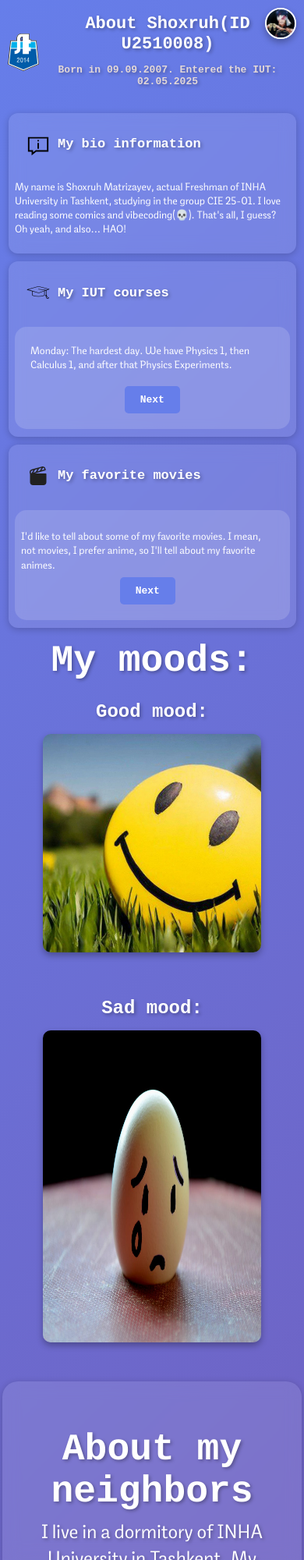
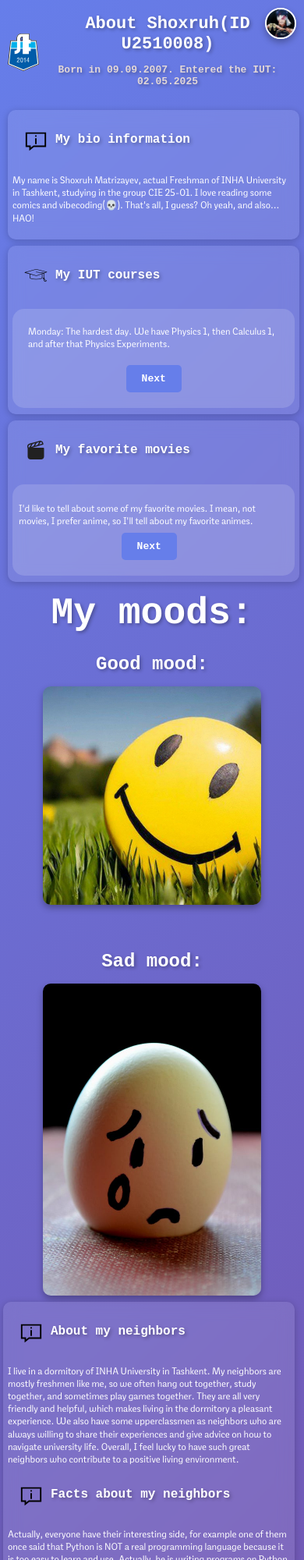
Before and after one commit to Shoha-ops/Shoha-ops.github.io, a plain HTML site: page index.html in a window 390 px wide. Shown: the top 2000 px of the page at 78% size. Drawn offline with Linux system fonts and the light colour scheme.

Commit message:
Refactor neighbors section for improved structure and styling

```diff
--- a/index.html
+++ b/index.html
@@ -159,12 +159,12 @@
             </div>
         </div>
 
-        <div class="neig">
-            <h2 class="neig-h">About my neighbors</h2>
-            <p class="neig-text">I live in a dormitory of INHA University in Tashkent. My neighbors are mostly freshmen like me, so we often hang out together, study together, and sometimes play games together. They are all very friendly and helpful, which makes living in the dormitory a pleasant experience. We also have some upperclassmen as neighbors who are always willing to share their experiences and give advice on how to navigate university life. Overall, I feel lucky to have such great neighbors who contribute to a positive living environment.</p>
-            <h2 class="neig-h">Interesting facts about my neighbors</h2>
-            <p class="neig-text">Actually, everyone have their interesting side, for example one of them once said that Python is NOT a real programming language because it is too easy to learn and use. Actually, he is writing programs on Python right now🤣🤣🤣</p>
-        </div>
+        <section class="bio" id="neighbors">
+            <h2><img src="img/about.svg" alt="neighbors-logo" class="logo-bio">About my neighbors</h2>
+            <p>I live in a dormitory of INHA University in Tashkent. My neighbors are mostly freshmen like me, so we often hang out together, study together, and sometimes play games together. They are all very friendly and helpful, which makes living in the dormitory a pleasant experience. We also have some upperclassmen as neighbors who are always willing to share their experiences and give advice on how to navigate university life. Overall, I feel lucky to have such great neighbors who contribute to a positive living environment.</p>
+            <h2><img src="img/about.svg" alt="facts-logo" class="logo-bio">Facts about my neighbors</h2>
+            <p>Actually, everyone have their interesting side, for example one of them once said that Python is NOT a real programming language because it is too easy to learn and use. Actually, he is writing programs on Python right now🤣🤣🤣</p>
+        </section>
     </main>
     <footer>
         <div class="footer-container">
--- a/style.css
+++ b/style.css
@@ -257,6 +257,22 @@ main {
     font-weight: 400;
 }
 
+#neighbors {
+    max-width: 1200px;
+    padding: 50px;
+}
+
+#neighbors h2 {
+    font-size: 42px;
+    margin-bottom: 25px;
+}
+
+#neighbors p {
+    font-size: 24px;
+    line-height: 1.8;
+    margin-bottom: 30px;
+}
+
 @media (max-width: 768px) {
     ::-webkit-scrollbar {
         width: 6px;
@@ -339,6 +355,22 @@ main {
         border-radius: 15px;
         box-shadow: 0 2px 10px rgba(0,0,0,0.2);
         max-width: 95%;
+    }
+
+    #neighbors {
+        padding: 12px 10px;
+        max-width: 95%;
+    }
+
+    #neighbors h2 {
+        font-size: clamp(18px, 4.5vw, 22px);
+        margin-bottom: 8px;
+    }
+
+    #neighbors p {
+        font-size: clamp(13px, 3.5vw, 15px);
+        line-height: 1.5;
+        margin-bottom: 10px;
     }
 
     .bio h2 {
@@ -437,35 +469,19 @@ main {
         margin-bottom: 12px;
     }
 
-    #good img, #sad img {
+    #good img {
         width: 100%;
         max-width: 320px;
         height: auto;
         border-radius: 12px;
     }
 
-    .neig {
-        margin: 12px 5px;
-        padding: 12px 10px;
-        border-radius: 15px;
-        max-width: 95%;
-        box-shadow: 0 2px 10px rgba(0,0,0,0.2);
-    }
-
-    .neig-h {
-        font-size: clamp(18px, 4.5vw, 22px);
-        padding: 4px 6px;
-        margin: 0 0 8px 0;
-    }
-
-    .neig-text {
-        font-size: clamp(13px, 3.5vw, 15px);
-        padding: 0 6px;
-        line-height: 1.5;
-        text-align: left;
-        margin: 0;
-        word-wrap: break-word;
-        overflow-wrap: break-word;
+    #sad img {
+        width: 100%;
+        max-width: 320px;
+        height: 320px;
+        object-fit: cover;
+        border-radius: 12px;
     }
 
     footer {
@@ -547,24 +563,40 @@ main {
     }
 
     main {
-        padding: 10px 3px;
+        padding: 8px 2px;
     }
 
     .bio {
-        padding: 10px 8px;
-        margin: 10px 3px;
-        border-radius: 12px;
-        max-width: 96%;
+        padding: 8px 6px;
+        margin: 8px 2px;
+        border-radius: 10px;
+        max-width: 97%;
+    }
+
+    #neighbors {
+        padding: 8px 6px;
+        max-width: 97%;
+    }
+
+    #neighbors h2 {
+        font-size: 16px;
+        margin-bottom: 5px;
+    }
+
+    #neighbors p {
+        font-size: 12px;
+        line-height: 1.35;
+        margin-bottom: 8px;
     }
 
     .bio h2 {
-        font-size: 17px;
-        padding: 4px;
+        font-size: 16px;
+        padding: 3px;
     }
 
     .bio p, .week, .movie {
-        font-size: 13px;
-        line-height: 1.4;
+        font-size: 12px;
+        line-height: 1.35;
     }
 
     .logo-bio {
@@ -609,28 +641,16 @@ main {
         margin-bottom: 10px;
     }
 
-    #good img, #sad img {
+    #good img {
         max-width: 280px;
         border-radius: 10px;
     }
 
-    .neig {
-        margin: 10px 3px;
-        padding: 10px 8px;
-        max-width: 96%;
-    }
-
-    .neig-h {
-        font-size: 17px;
-        padding: 4px;
-        margin: 0 0 6px 0;
-    }
-
-    .neig-text {
-        font-size: 13px;
-        padding: 0 4px;
-        line-height: 1.4;
-        margin: 0;
+    #sad img {
+        max-width: 280px;
+        height: 280px;
+        object-fit: cover;
+        border-radius: 10px;
     }
 
     footer {
@@ -679,18 +699,34 @@ main {
     }
 
     .bio {
-        padding: 8px 6px;
-        margin: 8px 2px;
+        padding: 6px 4px;
+        margin: 6px 2px;
         max-width: 98%;
     }
 
+    #neighbors {
+        padding: 6px 4px;
+        max-width: 98%;
+    }
+
+    #neighbors h2 {
+        font-size: 15px;
+        margin-bottom: 4px;
+    }
+
+    #neighbors p {
+        font-size: 11px;
+        line-height: 1.3;
+        margin-bottom: 6px;
+    }
+
     .bio h2 {
-        font-size: 16px;
-        padding: 3px;
+        font-size: 15px;
+        padding: 2px;
     }
 
     .bio p, .week, .movie {
-        font-size: 12px;
+        font-size: 11px;
         line-height: 1.3;
     }
 
@@ -713,27 +749,14 @@ main {
         font-size: 15px;
     }
 
-    #good img, #sad img {
+    #good img {
         max-width: 240px;
     }
 
-    .neig {
-        padding: 8px 6px;
-        margin: 8px 2px;
-        max-width: 98%;
-    }
-
-    .neig-h {
-        font-size: 16px;
-        padding: 3px;
-        margin: 0 0 5px 0;
-    }
-
-    .neig-text {
-        font-size: 12px;
-        padding: 0 3px;
-        line-height: 1.3;
-        margin: 0;
+    #sad img {
+        max-width: 240px;
+        height: 240px;
+        object-fit: cover;
     }
 }
 
@@ -978,41 +1001,7 @@ main {
     }
 }
 
-.neig-h{
-     text-align: center;
-    padding-top: 50px;
-    margin-bottom: 0;
-    margin-top: 0;
-    color: #ffffff;
-    font-size: 48px;
-    text-shadow: 2px 2px 4px rgba(0,0,0,0.3);
-    padding-bottom: 5px;
-    font-family: "Courier New Bold", Courier, monospace;
-}
 
-.neig-text {
-    text-align: center;
-    color: #ffffff;
-    font-size: 24px;
-    margin: 0 0 15px 0;
-    font-family: "PlovDiv Sans", Courier, monospace;
-    text-shadow: 2px 2px 4px rgba(0,0,0,0.3);
-}
-
-.neig{
-    background: rgba(255, 255, 255, 0.1);
-    backdrop-filter: blur(10px);
-    border-radius: 20px;
-    padding: 10px;
-    margin: 50px auto;
-    max-width: 1000px;
-    width: 100%;
-    color: white;
-    opacity: 0;
-    animation: moodFadeIn linear forwards;
-    animation-timeline: view();
-    animation-range: entry 0% cover 30%;
-}
 
 footer {
     margin-top: 80px;
```
